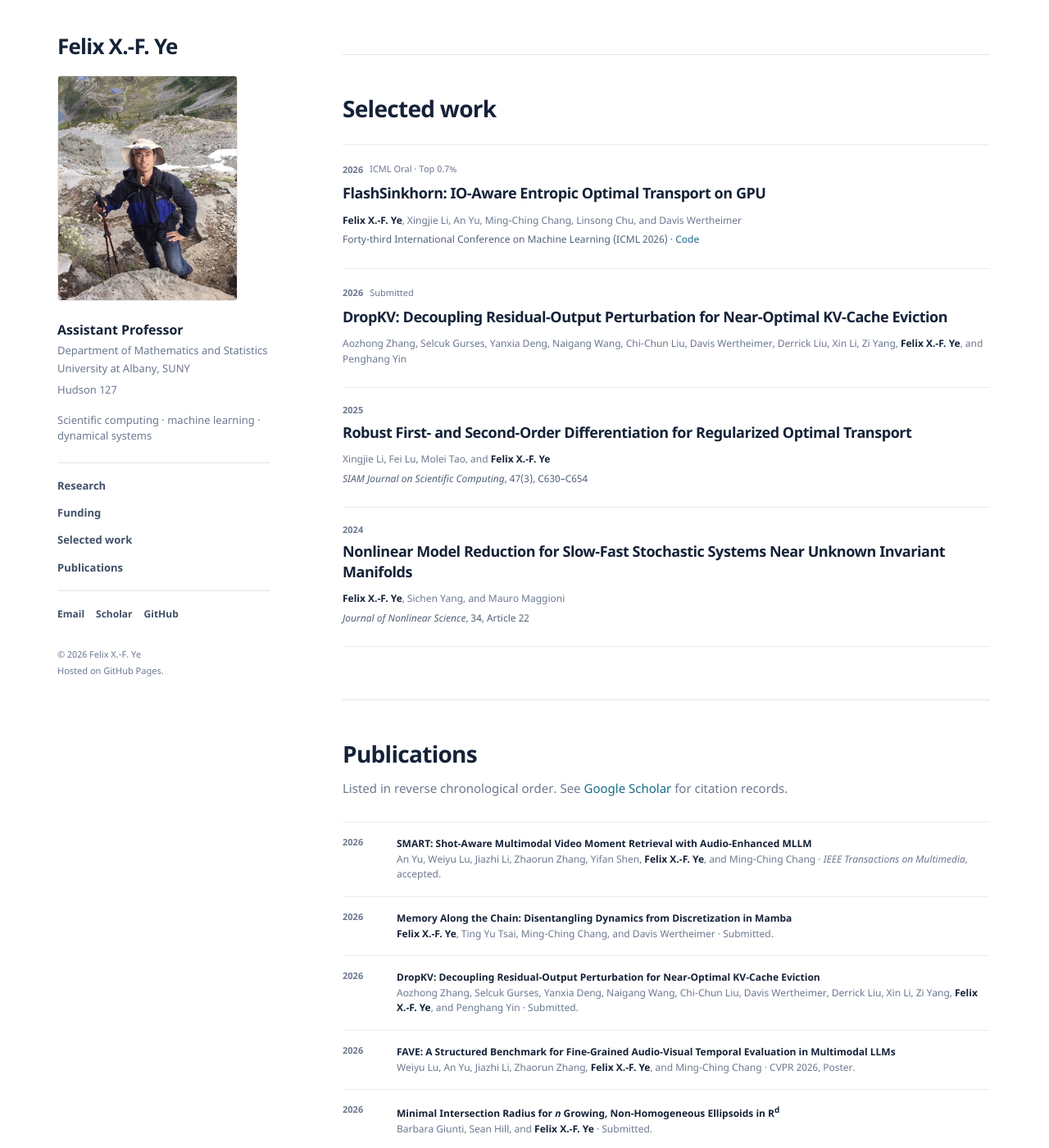
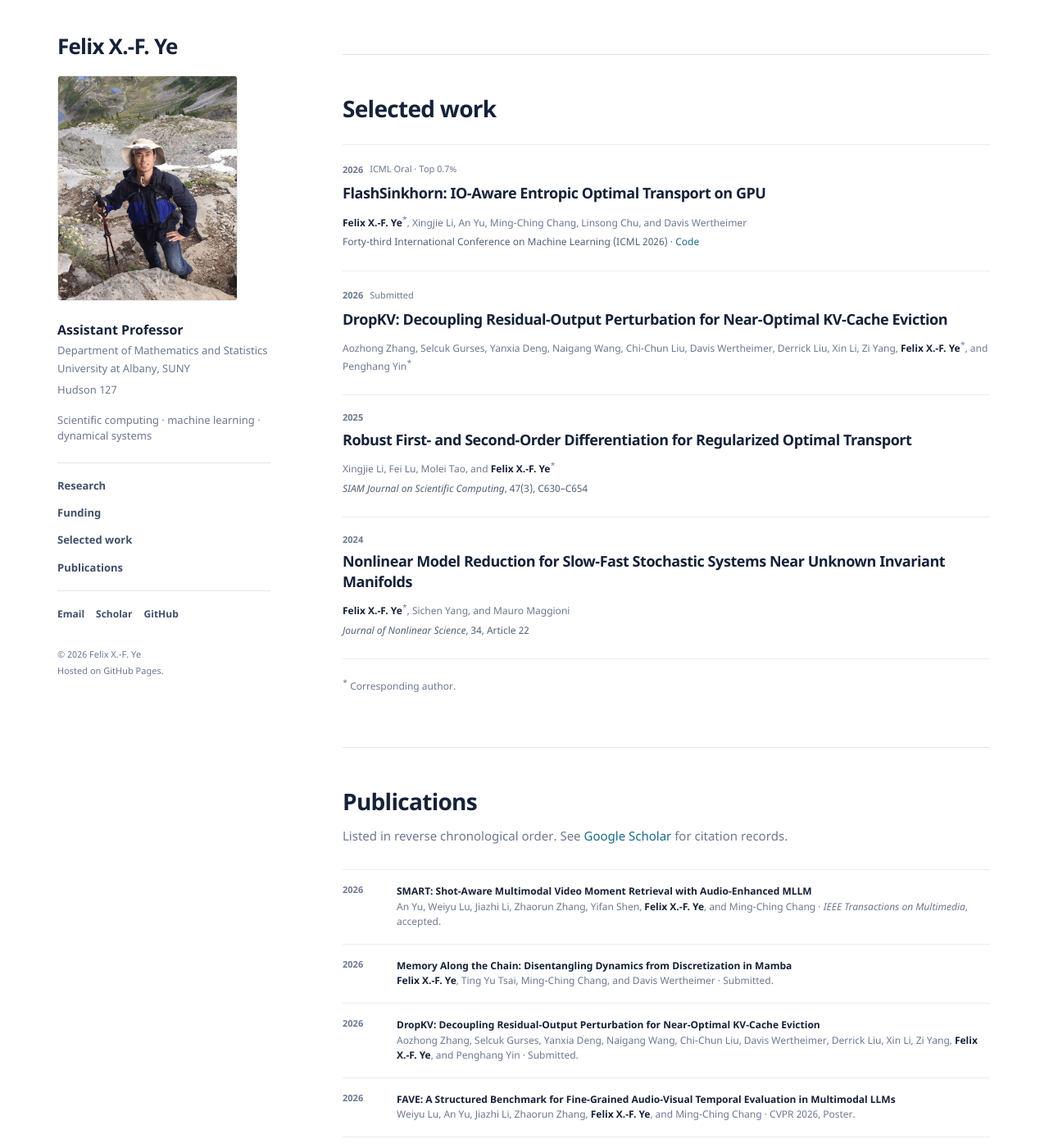
Before and after one commit to yexf308/yexf308.github.io, a Jekyll site: the page built from index.md, in a window 1280 px wide and 1400 px high, scrolled down 1866 px. Shown: the whole window at 82% size. Built offline with Jekyll 4.4.1, drawn with Linux system fonts in a browser that asks for light colours.

Commit message:
Mark corresponding authors in selected work

```diff
--- a/index.md
+++ b/index.md
@@ -101,7 +101,7 @@ description: Research in scientific computing, machine learning, dynamical syste
         <span>ICML Oral · Top 0.7%</span>
       </div>
       <h3><a href="https://arxiv.org/abs/2602.03067">FlashSinkhorn: IO-Aware Entropic Optimal Transport on GPU</a></h3>
-      <p class="authors"><strong>Felix X.-F. Ye</strong>, Xingjie Li, An Yu, Ming-Ching Chang, Linsong Chu, and Davis Wertheimer</p>
+      <p class="authors"><strong>Felix X.-F. Ye</strong><sup>*</sup>, Xingjie Li, An Yu, Ming-Ching Chang, Linsong Chu, and Davis Wertheimer</p>
       <p class="venue">Forty-third International Conference on Machine Learning (ICML 2026) · <a href="https://github.com/ot-triton-lab/flash-sinkhorn">Code</a></p>
     </article>
 
@@ -111,7 +111,7 @@ description: Research in scientific computing, machine learning, dynamical syste
         <span>Submitted</span>
       </div>
       <h3><a href="https://icml.cc/virtual/2026/75265">DropKV: Decoupling Residual-Output Perturbation for Near-Optimal KV-Cache Eviction</a></h3>
-      <p class="authors">Aozhong Zhang, Selcuk Gurses, Yanxia Deng, Naigang Wang, Chi-Chun Liu, Davis Wertheimer, Derrick Liu, Xin Li, Zi Yang, <strong>Felix X.-F. Ye</strong>, and Penghang Yin</p>
+      <p class="authors">Aozhong Zhang, Selcuk Gurses, Yanxia Deng, Naigang Wang, Chi-Chun Liu, Davis Wertheimer, Derrick Liu, Xin Li, Zi Yang, <strong>Felix X.-F. Ye</strong><sup>*</sup>, and Penghang Yin<sup>*</sup></p>
     </article>
 
     <article class="publication-card">
@@ -119,7 +119,7 @@ description: Research in scientific computing, machine learning, dynamical syste
         <span class="pub-year">2025</span>
       </div>
       <h3><a href="https://arxiv.org/abs/2407.02015">Robust First- and Second-Order Differentiation for Regularized Optimal Transport</a></h3>
-      <p class="authors">Xingjie Li, Fei Lu, Molei Tao, and <strong>Felix X.-F. Ye</strong></p>
+      <p class="authors">Xingjie Li, Fei Lu, Molei Tao, and <strong>Felix X.-F. Ye</strong><sup>*</sup></p>
       <p class="venue"><em>SIAM Journal on Scientific Computing</em>, 47(3), C630–C654</p>
     </article>
 
@@ -128,10 +128,11 @@ description: Research in scientific computing, machine learning, dynamical syste
         <span class="pub-year">2024</span>
       </div>
       <h3><a href="https://arxiv.org/abs/2104.02120">Nonlinear Model Reduction for Slow-Fast Stochastic Systems Near Unknown Invariant Manifolds</a></h3>
-      <p class="authors"><strong>Felix X.-F. Ye</strong>, Sichen Yang, and Mauro Maggioni</p>
+      <p class="authors"><strong>Felix X.-F. Ye</strong><sup>*</sup>, Sichen Yang, and Mauro Maggioni</p>
       <p class="venue"><em>Journal of Nonlinear Science</em>, 34, Article 22</p>
     </article>
   </div>
+  <p class="section-note"><sup>*</sup> Corresponding author.</p>
 </section>
 
 <section class="page-section" id="publications">
```
